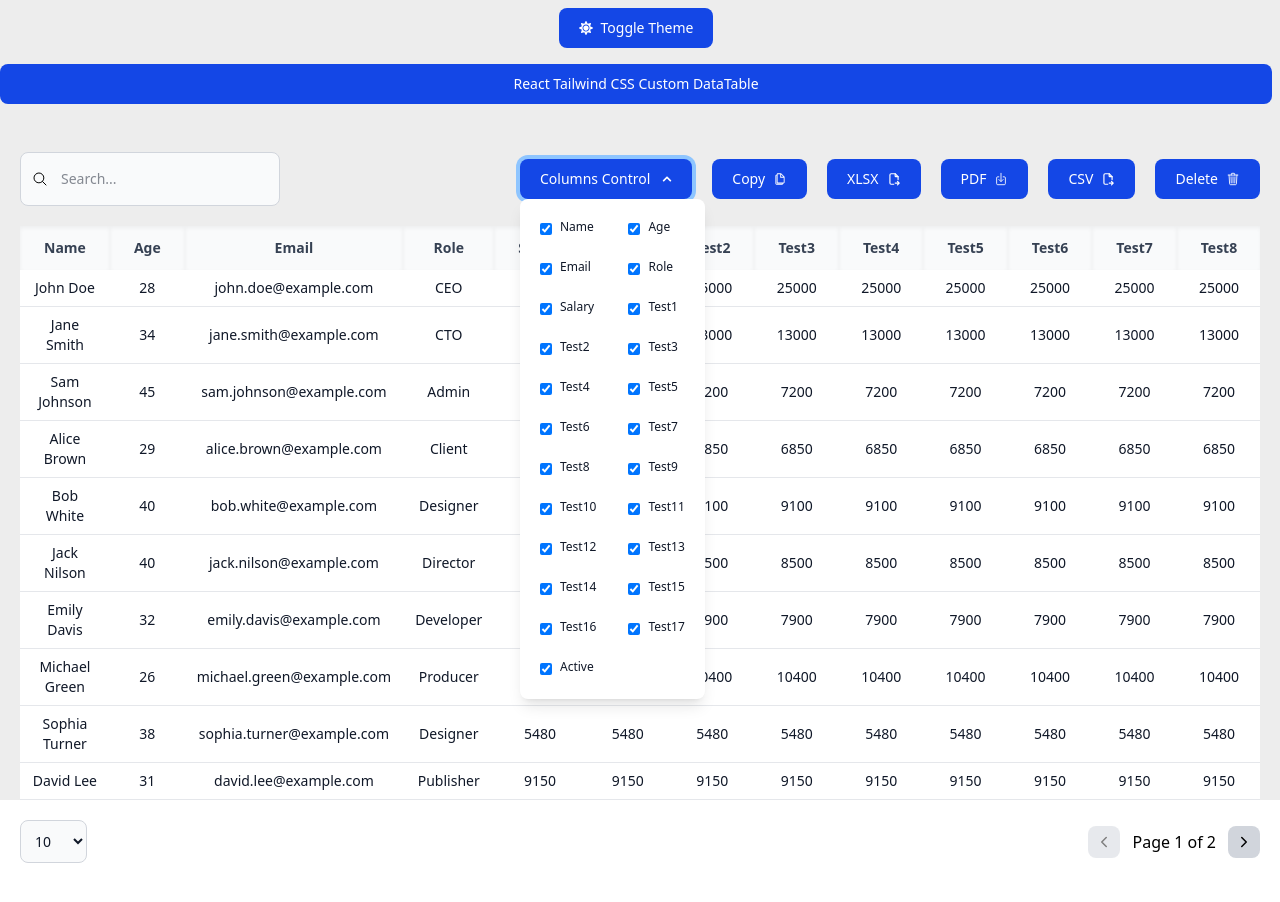
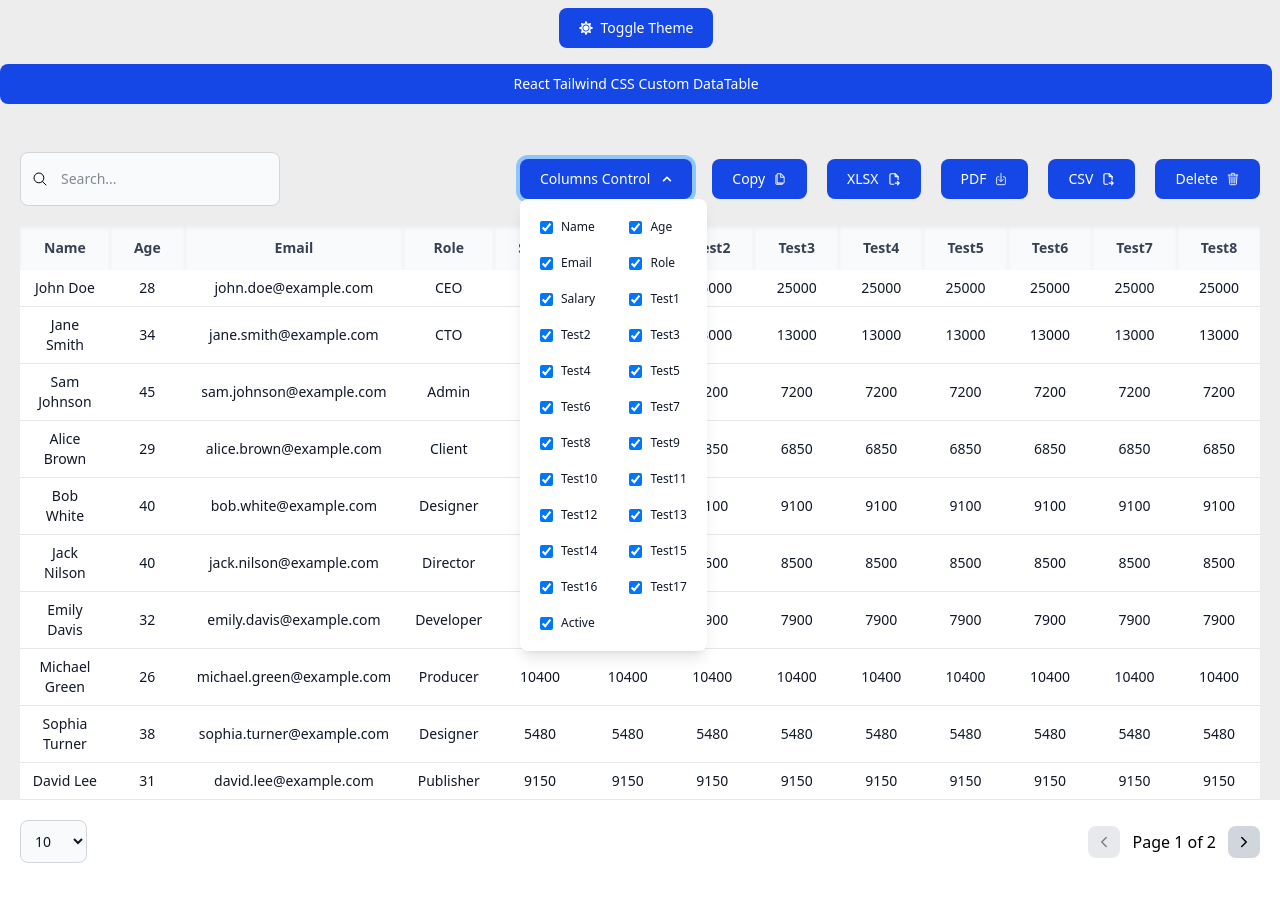
Before and after one commit to maakbarofficial/React-TailwindCSS-Custom-DataTable, a React (Vite) app: page / in a window 1280 px wide. Both pictures are taken after a click on the button "Columns Control". Built offline with nearby package versions, Linux system fonts and the light colour scheme.

Commit message:
UI Fix in isRemovableColumnsDropdownOpen

```diff
--- a/src/DataTable.jsx
+++ b/src/DataTable.jsx
@@ -382,21 +382,19 @@ const DataTable = ({
                             {/* Dropdown menu */}
                             {isRemovableColumnsDropdownOpen && (
                                 <div
-                                    className="absolute z-10 bg-white divide-y divide-gray-100 rounded-lg shadow-lg dark:bg-gray-700 dark:divide-gray-600 w-max"
-                                    style={{ top: "100%", left: 0 }}
-                                >
+                                    className="absolute top-[100%] left-0 z-10 bg-white divide-y divide-gray-100 rounded-lg shadow-lg dark:bg-gray-700 dark:divide-gray-600 w-max">
                                     <ul className="p-3 space-y-1 text-xs text-gray-700 dark:text-gray-200 grid grid-cols-2 gap-x-4">
                                         {columns.map((column, index) => (
                                             <li key={index}>
                                                 <div className="flex p-2 rounded-sm hover:bg-gray-100 dark:hover:bg-gray-600">
-                                                    <div className="flex items-center h-5">
+                                                    <div className="flex items-center justify-center">
                                                         <input
                                                             type="checkbox"
                                                             checked={columnVisibility[column]}
                                                             onChange={() =>
                                                                 handleColumnVisibilityChange(column)
                                                             }
-                                                            className="cursor-pointer w-3 h-3 text-blue-600 bg-gray-100 border-gray-300 rounded-sm focus:ring-blue-500 dark:focus:ring-blue-600 dark:ring-offset-gray-700 dark:focus:ring-offset-gray-700 focus:ring-2 dark:bg-gray-600 dark:border-gray-500"
+                                                            className="cursor-pointer text-blue-600 bg-gray-100 border-gray-300 rounded-sm focus:ring-blue-500 dark:focus:ring-blue-600 dark:ring-offset-gray-700 dark:focus:ring-offset-gray-700 focus:ring-2 dark:bg-gray-600 dark:border-gray-500"
                                                         />
                                                     </div>
                                                     <div className="ms-2 text-xs">
```
